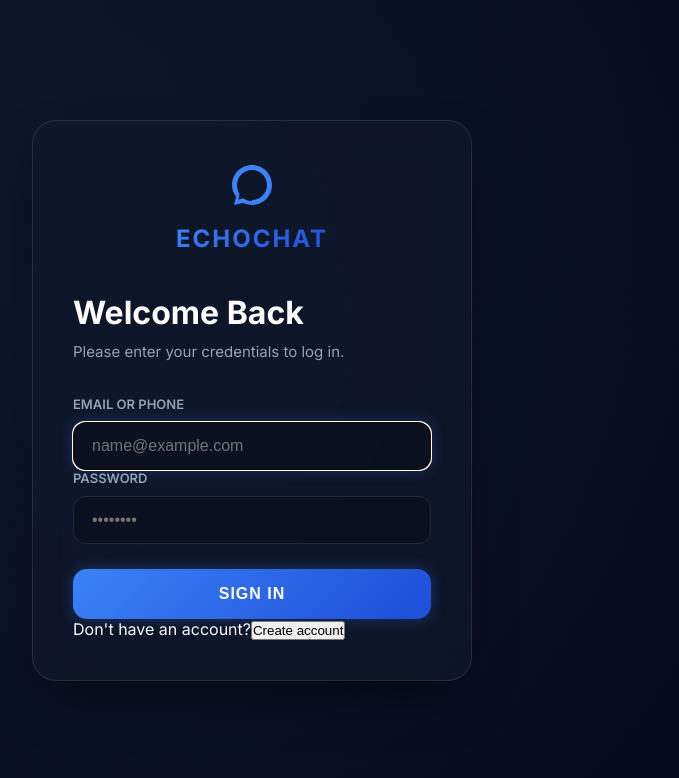
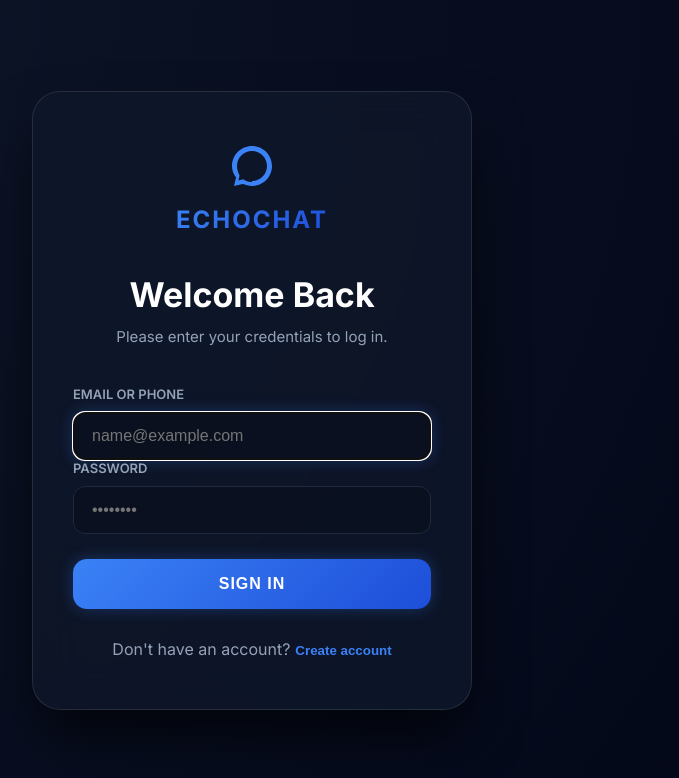
Before and after one commit to arnav-54/chat-app, a React (Create React App) app in the folder client/: page / in a window 1280 px wide. Shown: the top 778 px of the page, without its empty margins (388-1067 px from the left). Built offline with nearby package versions, Linux system fonts and the light colour scheme; no server answers.

Commit message:
fix ai summary sidebar, chat header spacing, and login page gaps

```diff
--- a/client/src/components/AISidebar.js
+++ b/client/src/components/AISidebar.js
@@ -20,48 +20,44 @@ const AISidebar = ({ chat }) => {
   return (
     <div className="ai-sidebar">
       <div className="ai-sidebar-header">
-        <svg viewBox="0 0 24 24" width="22" height="22" fill="var(--primary)"><path d="M12 2L4.5 20.29l.71.71L12 18l6.79 3 .71-.71L12 2z"></path></svg>
-        <span style={{ fontSize: '16px', fontWeight: '500', marginLeft: '12px' }}>AI Context</span>
+        <svg viewBox="0 0 24 24" width="24" height="24" fill="var(--primary-accent)"><path d="M12 2L4.5 20.29l.71.71L12 18l6.79 3 .71-.71L12 2z"></path></svg>
+        <span style={{ fontSize: '18px', fontWeight: '700', marginLeft: '12px' }}>AI Insights</span>
       </div>
 
-      <div className="ai-content" style={{ overflowY: 'auto', flex: 1 }}>
+      <div className="ai-content">
         <div className="ai-card">
           <h4>
-            <svg viewBox="0 0 24 24" width="16" height="16" fill="var(--primary-accent)"><path d="M14 17H4v2h10v-2zm6-8H4v2h16V9zM4 15h16v-2H4v2zM4 5v2h16V5H4z"></path></svg>
+            <svg viewBox="0 0 24 24" width="18" height="18" fill="currentColor"><path d="M14 17H4v2h10v-2zm6-8H4v2h16V9zM4 15h16v-2H4v2zM4 5v2h16V5H4z"></path></svg>
             Smart Summary
           </h4>
           <div className="ai-summary-text">
-            {summary || 'No summary available. Generate one to see chat insights.'}
+            {summary || 'Analyze your chat to get a smart summary of your conversation highlights.'}
           </div>
           <button
             onClick={handleSummarize}
             className="btn-primary"
-            style={{ marginTop: '15px', width: '100%', fontSize: '12px', padding: '10px 0', textTransform: 'uppercase', letterSpacing: '0.5px' }}
             disabled={loading}
           >
-            {loading ? 'Analyzing...' : 'Generate Insights'}
+            {loading ? 'Analyzing...' : 'Generate Summary'}
           </button>
         </div>
 
         <div className="ai-card">
           <h4>
-            <svg viewBox="0 0 24 24" width="16" height="16" fill="var(--primary-accent)"><path d="M9 16.17L4.83 12l-1.42 1.41L9 19 21 7l-1.41-1.41L9 16.17z"></path></svg>
-            Key Actions
+            <svg viewBox="0 0 24 24" width="18" height="18" fill="currentColor"><path d="M9 16.17L4.83 12l-1.42 1.41L9 19 21 7l-1.41-1.41L9 16.17z"></path></svg>
+            Action Items
           </h4>
-          <div style={{ fontSize: '14px', color: 'var(--text-main)' }}>
+          <div className="ai-summary-text">
             {chat.tasks?.length > 0 ? (
-              <div style={{ display: 'flex', flexDirection: 'column', gap: '8px' }}>
+              <ul style={{ paddingLeft: '20px', margin: 0 }}>
                 {chat.tasks.map((task, index) => (
-                  <div key={index} style={{ padding: '8px 12px', background: 'white', borderRadius: '6px', border: '1px solid var(--border-default)', display: 'flex', gap: '8px', fontSize: '13px' }}>
-                    <span style={{ color: 'var(--primary-accent)', fontWeight: 'bold' }}>•</span>
-                    {task.text}
-                  </div>
+                  <li key={index} style={{ marginBottom: '8px' }}>{task.text}</li>
                 ))}
-              </div>
+              </ul>
             ) : (
-              <div style={{ textAlign: 'center', padding: '10px', color: 'var(--text-secondary)', fontSize: '13px', fontStyle: 'italic' }}>
-                AI will detect tasks automatically during analysis.
-              </div>
+              <p style={{ fontStyle: 'italic', color: 'var(--text-lighter)' }}>
+                No tasks detected yet.
+              </p>
             )}
           </div>
         </div>
--- a/client/src/index.css
+++ b/client/src/index.css
@@ -191,8 +191,11 @@ body {
   box-shadow: var(--shadow-glow);
 }
 
-.status-circle.none {
-  border-color: var(--border-default);
+.status-circle img {
+  width: 100%;
+  height: 100%;
+  border-radius: 50%;
+  object-fit: cover;
 }
 
 .status-section-title {
@@ -335,6 +338,13 @@ body {
   border-bottom: 1px solid var(--border-default);
 }
 
+.chat-info {
+  margin-left: 20px;
+  /* Crucial Gap Fix */
+  flex: 1;
+  overflow: hidden;
+}
+
 .messages-container {
   flex: 1;
   padding: 30px 10%;
@@ -421,7 +431,7 @@ body {
   outline: none;
 }
 
-/* Avatar - Modern Glossy */
+/* Avatar Styling */
 .avatar {
   border-radius: 50%;
   background: linear-gradient(145deg, #1e293b, #0f172a);
@@ -432,7 +442,7 @@ body {
   font-weight: 600;
   color: white;
   border: 2px solid var(--border-default);
-  transition: var(--transition-smooth);
+  overflow: visible;
 }
 
 .avatar img {
@@ -475,48 +485,17 @@ body {
   overflow: hidden;
 }
 
-.auth-container::before {
-  content: '';
-  position: absolute;
-  width: 150%;
-  height: 150%;
-  background: radial-gradient(circle at center, rgba(59, 130, 246, 0.05) 0%, transparent 70%);
-  animation: rotate 20s linear infinite;
-}
-
-@keyframes rotate {
-  from {
-    transform: rotate(0deg);
-  }
-
-  to {
-    transform: rotate(360deg);
-  }
-}
-
 .auth-card-container {
   z-index: 10;
   width: 100%;
   max-width: 440px;
-  padding: 40px;
-  background: rgba(15, 23, 42, 0.8);
-  backdrop-filter: blur(20px);
+  padding: 50px 40px;
+  background: rgba(15, 23, 42, 0.85);
+  backdrop-filter: blur(25px);
   border: 1px solid rgba(255, 255, 255, 0.1);
-  border-radius: 24px;
-  box-shadow: 0 25px 50px -12px rgba(0, 0, 0, 0.5);
-  animation: slideUp 0.6s cubic-bezier(0.16, 1, 0.3, 1);
-}
-
-@keyframes slideUp {
-  from {
-    opacity: 0;
-    transform: translateY(30px);
-  }
-
-  to {
-    opacity: 1;
-    transform: translateY(0);
-  }
+  border-radius: 28px;
+  box-shadow: 0 30px 60px -12px rgba(0, 0, 0, 0.8);
+  margin: 20px;
 }
 
 .auth-logo {
@@ -534,20 +513,23 @@ body {
   letter-spacing: 2px;
   background: var(--primary-gradient);
   -webkit-background-clip: text;
+  background-clip: text;
   -webkit-text-fill-color: transparent;
 }
 
 .auth-form h1 {
-  font-size: 32px;
+  font-size: 34px;
   color: white;
-  margin-bottom: 10px;
+  margin-bottom: 12px;
   font-weight: 800;
+  text-align: center;
 }
 
-.auth-form p.subtitle {
+.subtitle {
   color: var(--text-secondary);
   font-size: 15px;
-  margin-bottom: 35px;
+  margin-bottom: 40px;
+  text-align: center;
 }
 
 .form-group label {
@@ -574,8 +556,6 @@ body {
   box-shadow: var(--shadow-glow);
 }
 
-/* Professional Buttons - No "Boxy" look */
-.btn-primary-whatsapp,
 .btn-primary {
   width: 100%;
   background: var(--primary-gradient);
@@ -593,19 +573,28 @@ body {
   letter-spacing: 1px;
 }
 
-.btn-primary-whatsapp:hover,
 .btn-primary:hover {
   transform: translateY(-2px);
   filter: brightness(1.1);
   box-shadow: 0 8px 20px rgba(59, 130, 246, 0.4);
 }
 
-.btn-primary-whatsapp:active,
-.btn-primary:active {
-  transform: translateY(0);
+.auth-footer {
+  margin-top: 30px;
+  text-align: center;
+  color: var(--text-secondary);
 }
 
-/* Center Centered Modal for Status */
+.auth-footer button {
+  background: transparent;
+  border: none;
+  color: var(--primary-accent);
+  cursor: pointer;
+  font-weight: 600;
+  margin-left: 5px;
+}
+
+/* Modals */
 .modal-overlay {
   position: fixed;
   top: 0;
@@ -618,45 +607,78 @@ body {
   align-items: center;
   justify-content: center;
   z-index: 2000;
-  animation: fadeIn 0.3s ease;
-}
-
-@keyframes fadeIn {
-  from {
-    opacity: 0;
-  }
-
-  to {
-    opacity: 1;
-  }
 }
 
 .glass-card {
   background: var(--bg-sidebar-header);
   width: 100%;
   max-width: 500px;
-  border-radius: 20px;
+  border-radius: 24px;
   border: 1px solid var(--border-default);
   box-shadow: 0 30px 60px rgba(0, 0, 0, 0.5);
   overflow: hidden;
-  animation: scaleIn 0.4s cubic-bezier(0.16, 1, 0.3, 1);
 }
 
-@keyframes scaleIn {
-  from {
-    transform: scale(0.9);
-    opacity: 0;
-  }
-
-  to {
-    transform: scale(1);
-    opacity: 1;
-  }
+/* AI Sidebar Styling - Premium Panel */
+.ai-sidebar {
+  width: 320px;
+  background: var(--bg-sidebar);
+  border-left: 1px solid var(--border-default);
+  display: flex;
+  flex-direction: column;
+  height: 100%;
 }
 
-/* Global Icon Buttons */
-.btn-icon,
-.btn-icon-chat {
+.ai-sidebar-header {
+  height: 70px;
+  padding: 0 25px;
+  background: var(--bg-sidebar-header);
+  display: flex;
+  align-items: center;
+  border-bottom: 1px solid var(--border-default);
+  color: var(--text-main);
+}
+
+.ai-card {
+  background: var(--bg-sidebar-header);
+  margin: 15px;
+  padding: 20px;
+  border-radius: 16px;
+  border: 1px solid var(--border-default);
+  box-shadow: var(--shadow-main);
+  transition: var(--transition-smooth);
+}
+
+.ai-card:hover {
+  transform: translateY(-2px);
+  border-color: var(--primary-accent);
+}
+
+.ai-card h4 {
+  color: var(--primary-accent);
+  margin-bottom: 12px;
+  font-size: 14px;
+  font-weight: 700;
+  display: flex;
+  align-items: center;
+  gap: 10px;
+  text-transform: uppercase;
+  letter-spacing: 1px;
+}
+
+.ai-summary-text {
+  font-size: 14px;
+  line-height: 1.6;
+  color: var(--text-secondary);
+}
+
+.ai-content {
+  flex: 1;
+  overflow-y: auto;
+  padding-bottom: 20px;
+}
+
+.btn-icon {
   background: transparent;
   border: none;
   color: var(--text-secondary);
@@ -669,41 +691,12 @@ body {
   transition: var(--transition-smooth);
 }
 
-.btn-icon:hover,
-.btn-icon-chat:hover {
+.btn-icon:hover {
   background: rgba(255, 255, 255, 0.1);
   color: var(--primary-accent);
-  transform: scale(1.1);
 }
 
-/* Empty State - Modern Branding */
-.empty-state-container {
-  flex: 1;
-  display: flex;
-  flex-direction: column;
-  align-items: center;
-  justify-content: center;
-  background: var(--bg-app);
-  padding: 40px;
-}
-
-.empty-state-content h1 {
-  font-size: 42px;
-  font-weight: 800;
-  background: var(--primary-gradient);
-  -webkit-background-clip: text;
-  -webkit-text-fill-color: transparent;
-  margin-bottom: 20px;
-}
-
-.empty-state-content p {
-  color: var(--text-secondary);
-  font-size: 18px;
-  max-width: 500px;
-  line-height: 1.6;
-}
-
-/* Custom Scrollbar - Stealth */
+/* Scrollbar */
 ::-webkit-scrollbar {
   width: 6px;
 }
```
